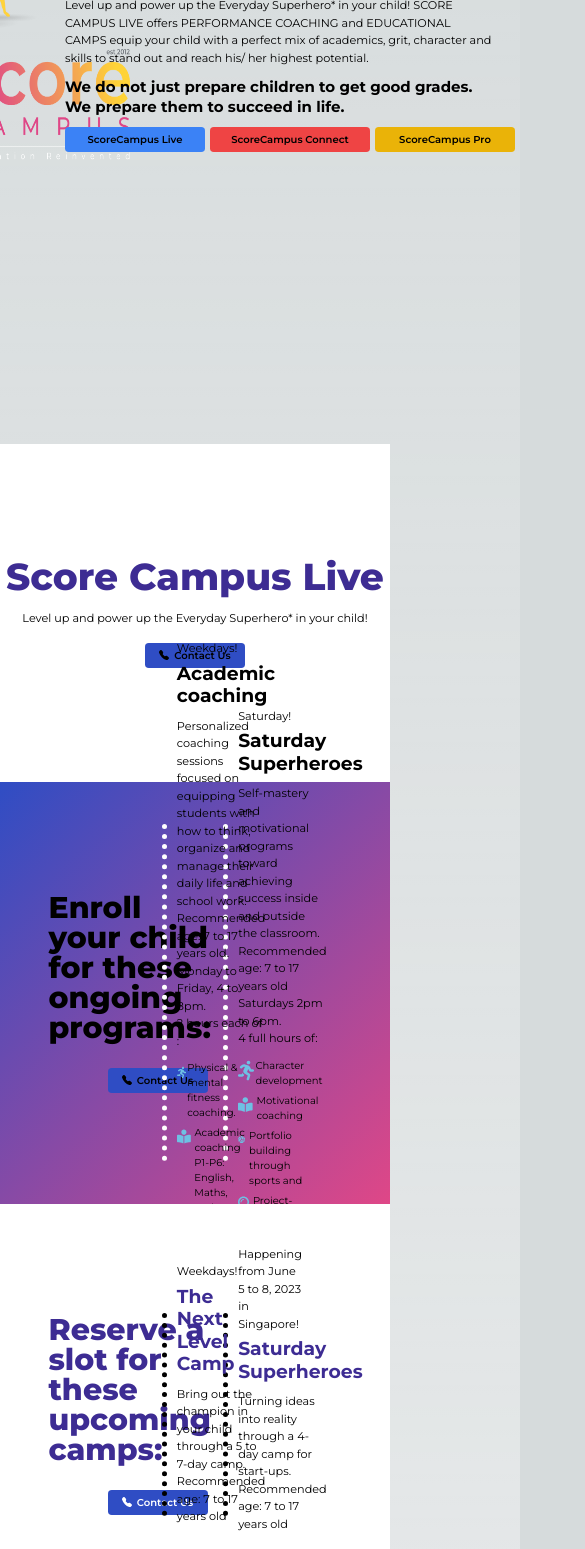
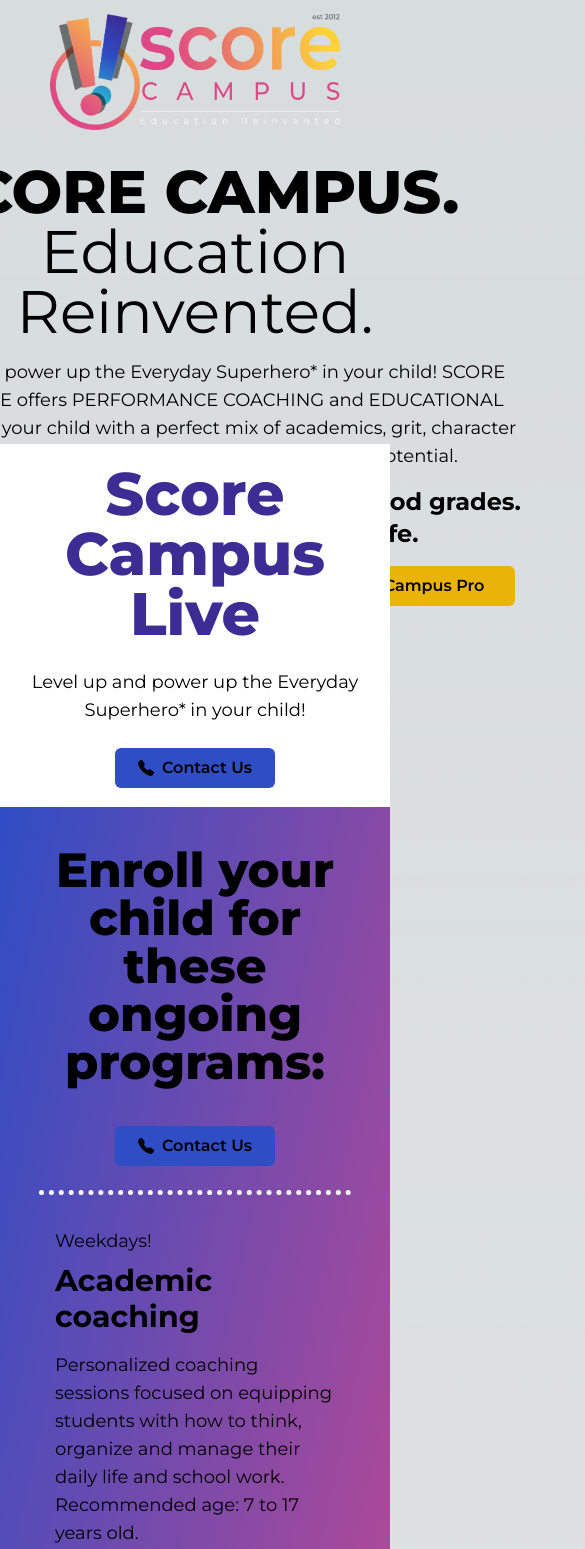
Before and after one commit to rif42/scorecampus_web_new, a Next.js app: page / in a window 390 px wide. Shown: the part 400-1949 px from the top of the page, 585 px wide, since content can reach past the window. Built offline with nearby package versions, Linux system fonts and the light colour scheme.

Commit message:
responsive mobile design done

```diff
--- a/src/app/globals.css
+++ b/src/app/globals.css
@@ -28,8 +28,8 @@
     rgb(var(--background-start-rgb));
 }
 
-@media screen and (max-width: 768px) {
+@media screen and (max-width: 767px) {
   :root{
-    font-size: 10px;
+    font-size: 16px;
   }
 }
--- a/src/app/page.tsx
+++ b/src/app/page.tsx
@@ -31,7 +31,7 @@
 
 function Form() {
   const handleSubmit = (e: React.FormEvent<HTMLFormElement>) => {
-    console.log(e, "form submitted")
+    console.log(e, "form submitted");
     e.preventDefault();
     // Add your form submission logic here
   };
@@ -85,7 +85,7 @@
         id="submit"
         type="submit"
         value="Submit"
-        className="mt-6 flex h-10 w-40 flex-row items-center justify-center rounded-md bg-[#2F4DC4] text-base font-semibold"
+        className="mt-10 flex h-10 w-40 flex-row items-center justify-center rounded-md bg-[#DF4787]  text-base font-semibold"
       />
     </form>
   );
@@ -95,17 +95,18 @@
   return (
     <main className="flex min-h-screen flex-col">
       <div className="flex h-[100vh] flex-col items-center justify-center text-center ">
-        <div className="flex min-w-[65rem] max-w-[50vw] place-content-center self-center ">
-          <div className="mr-10 flex w-[30%] flex-col place-content-center self-center">
+        <div className="flex min-w-[60rem] max-w-[50vw] flex-col place-content-center self-center lg:flex-row">
+          <div className="flex w-full flex-col place-content-center self-center lg:mr-10 lg:w-[30%]">
             <div className="flex justify-center align-middle">
               <Image
                 alt="Hero Image"
                 src="/images/heroes.png"
                 height={350}
                 width={350}
+                className="flex w-[60%]"
               />
             </div>
-            <div className="flex flex-row justify-around  align-middle ">
+            <div className="flex flex-row justify-center align-middle lg:justify-around ">
               <Image
                 alt="Scorecampus icon"
                 src="/images/sc-icon.png"
@@ -121,39 +122,41 @@
               />
             </div>
           </div>
-          <div className="flex w-[70%] flex-col place-content-center self-center pr-10 pt-8">
-            <h1 className="flex text-left text-6xl font-extrabold">
+          <div className="flex w-[70%] flex-col items-center self-center pt-8 lg:pr-10">
+            <h1 className="flex text-6xl font-extrabold lg:self-start">
               SCORE CAMPUS.
             </h1>
-            <h2 className="flex text-left text-6xl ">Education Reinvented.</h2>
-            <p className="flex pt-4 text-left text-lg">
+            <h2 className="flex text-6xl lg:self-start ">
+              Education Reinvented.
+            </h2>
+            <p className="flex pt-4 text-lg lg:text-left">
               Level up and power up the Everyday Superhero* in your child! SCORE
               CAMPUS LIVE offers PERFORMANCE COACHING and EDUCATIONAL CAMPS
               equip your child with a perfect mix of academics, grit, character
               and skills to stand out and reach his/ her highest potential.
             </p>
 
-            <p className="flex pt-4 text-left text-2xl font-bold">
+            <p className="flex pt-4 text-2xl font-bold lg:text-left">
               We do not just prepare children to get good grades. We prepare
               them to succeed in life.
             </p>
 
-            <div className="flex flex-row gap-2 self-start pt-4">
-              <button className="flex h-10 w-56 flex-col items-center justify-center rounded-md bg-blue-500 font-semibold">
+            <div className="flex flex-row gap-2 pt-4 lg:self-start">
+              <button className="flex h-10 w-52 flex-col items-center justify-center rounded-md bg-blue-500 font-semibold">
                 ScoreCampus Live
               </button>
-              <button className="flex h-10 w-64 flex-col items-center justify-center rounded-md bg-red-500 font-semibold">
+              <button className="flex h-10 w-52 flex-col items-center justify-center rounded-md bg-red-500 font-semibold">
                 ScoreCampus Connect
               </button>
-              <button className="flex h-10 w-56 flex-col items-center justify-center rounded-md bg-yellow-500 font-semibold">
+              <button className="flex h-10 w-52 flex-col items-center justify-center rounded-md bg-yellow-500 font-semibold">
                 ScoreCampus Pro
               </button>
             </div>
           </div>
         </div>
       </div>
-      <div className="flex h-[40vh] flex-col items-center justify-center bg-white text-center align-middle">
-        <h2 className="flex text-left text-6xl font-extrabold text-[#3D2C93]">
+      <div className="flex py-[5%] flex-col items-center justify-center bg-white text-center align-middle">
+        <h2 className="flex text-center text-6xl font-extrabold text-[#3D2C93]">
           Score Campus Live
         </h2>
         <p className="flex py-6 text-lg text-black">
@@ -164,15 +167,15 @@
         </button>
       </div>
 
-      <div className="flex h-[50vh] flex-row justify-center bg-gradient-to-br from-[#2f4dc4] to-[#df4787]">
-        <div className="flex h-[40vh] w-[50vw] flex-row justify-center place-self-center ">
-          <div className="flex w-[33%] flex-col items-center justify-center  px-4 align-middle text-5xl font-extrabold">
+      <div className="flex py-[10%] justify-center bg-gradient-to-br from-[#2f4dc4] to-[#df4787] ]">
+        <div className="flex w-[80%] flex-col justify-center place-self-center lg:flex-row lg:w-[60vw] ">
+          <div className="flex flex-col items-center justify-center px-4 text-center align-middle  text-5xl font-extrabold lg:w-[33%] lg:text-left">
             Enroll your child for these ongoing programs:
-            <button className="mt-10 flex h-10 w-40 flex-row items-center justify-center self-start rounded-md bg-[#2F4DC4] text-base font-semibold">
+            <button className="mb-6 mt-10 flex h-10 w-40 flex-row items-center justify-center self-center rounded-md bg-[#2F4DC4] text-base font-semibold lg:self-start">
               <BsFillTelephoneFill className="mr-2" /> Contact Us
             </button>
           </div>
-          <div className="flex w-[34%] flex-col items-start justify-center border-x-[5px] border-dotted border-white px-4">
+          <div className="flex flex-col items-start justify-center border-x-[0px] border-y-[5px] border-dotted border-white px-4 py-8 lg:w-[34%] lg:border-x-[5px] lg:border-y-[0px] lg:py-0">
             <p className="text-lg">Weekdays!</p>
             <h2 className="flex pt-2 text-3xl font-bold">Academic coaching</h2>
             <p className="pt-4 text-lg">
@@ -199,7 +202,7 @@
               <FaRegLightbulb className="mr-2" /> Sign Up
             </button>
           </div>
-          <div className="flex w-[33%] flex-col items-start justify-center px-4">
+          <div className="flex flex-col items-start justify-center border-b-[5px] border-dotted border-white px-4 py-8 lg:w-[33%] lg:border-b-[0px] lg:py-0">
             <p className="text-lg">Saturday!</p>
             <h2 className="flex pt-2 text-3xl font-bold">
               Saturday Superheroes
@@ -233,30 +236,32 @@
         </div>
       </div>
 
-      <div className="flex h-[50vh] flex-row justify-center bg-white">
-        <div className="flex h-[40vh] w-[50vw] flex-row items-center justify-center place-self-center">
-          <div className="flex w-[33%] flex-col items-center justify-center  px-4 align-middle text-5xl font-extrabold text-[#3D2C93]">
+      <div className="flex py-[8%] justify-center bg-white">
+        <div className="flex w-[80%] flex-col justify-center place-self-center lg:flex-row lg:w-[60vw] ">
+          <div className="flex py-12 flex-col items-center justify-center px-4 text-center align-middle  text-5xl font-extrabold text-[#3D2C93] lg:w-[33%] lg:text-left">
             Reserve a slot for these upcoming camps:
-            <button className="mt-10 flex h-10 w-40 flex-row items-center justify-center self-start rounded-md bg-[#2F4DC4] text-base font-semibold text-white">
-              <BsFillTelephoneFill className="mr-2 fill-white" /> Contact Us
+            <button className="mb-6 mt-10 flex h-10 w-40 flex-row items-center justify-center self-center rounded-md bg-[#2F4DC4] text-base font-semibold text-white lg:self-start">
+              <BsFillTelephoneFill className="mr-2" /> Contact Us
             </button>
           </div>
-          <div className="flex h-[60%] w-[34%] flex-col items-start justify-center border-x-[5px] border-dotted border-black px-4 text-black">
-            <p className="text-lg">Weekdays!</p>
+          <div className="flex flex-col items-start justify-center border-x-[0px] border-y-[5px] border-dotted border-black px-4 py-8 text-black lg:w-[34%] lg:border-x-[5px] lg:border-y-[0px] lg:py-0">
+            <p className="text-lg">
+              Happening from June 14 to 20, 2023 in Singapore & Malaysia!
+            </p>
             <h2 className="flex pt-2 text-3xl font-bold text-[#3D2C93]">
               The Next Level Camp
             </h2>
             <p className="pt-4 text-lg">
-              Bring out the champion in your child <br></br>
-              through a 5 to 7-day camp. <br></br>
+              Bring out the champion in your child through a 5 to 7-day camp.{" "}
+              <br></br>
               Recommended age: 7 to 17 years old <br></br>
             </p>
-            <button className="mt-10 flex h-10 w-36 flex-row items-center justify-center self-start rounded-md bg-[#DF4787]  font-semibold text-white">
+            <button className="mt-10 flex h-10 w-36 flex-row items-center justify-center self-start rounded-md bg-[#DF4787] font-semibold  text-white">
               <FaRegLightbulb className="mr-2" /> Sign Up
             </button>
           </div>
-          <div className="flex w-[33%] flex-col items-start justify-center px-4 text-black">
-            <p className="text-lg ">
+          <div className="flex flex-col items-start justify-center border-b-[5px] border-dotted border-black px-4 py-8 text-black lg:w-[33%] lg:border-b-[0px] lg:py-0">
+            <p className="text-lg">
               Happening from June 5 to 8, 2023 in Singapore!
             </p>
             <h2 className="flex pt-2 text-3xl font-bold text-[#3D2C93]">
@@ -267,38 +272,40 @@
               <br></br>
               Recommended age: 7 to 17 years old <br></br>
             </p>
-            <button className="mt-10 flex h-10 w-36 flex-row items-center justify-center self-start rounded-md bg-[#DF4787]  font-semibold text-white">
+
+            <button className="mt-10 flex h-10 w-36 flex-row items-center justify-center self-start rounded-md bg-[#DF4787] font-semibold  text-white">
               <FaRegLightbulb className="mr-2" /> Sign Up
             </button>
           </div>
         </div>
       </div>
 
-      <div className="flex h-[50vh] flex-row justify-center bg-gradient-to-br from-[#2f4dc4] to-[#df4787]">
-        <div className="flex h-[40vh] w-[50vw] flex-row items-center justify-center place-self-center ">
-          <div className="flex w-[33%] flex-col items-center justify-center px-4 align-middle text-5xl font-extrabold">
+      <div className="flex py-[7%] justify-center bg-gradient-to-br from-[#2f4dc4] to-[#df4787] ">
+        <div className="flex w-[80%] flex-col justify-center place-self-center lg:flex-row lg:w-[60vw] ">
+          <div className="flex flex-col items-center justify-center px-4 text-center align-middle  text-5xl font-extrabold lg:w-[33%] lg:text-left">
             Our other programs and platforms:
-            <button className="mt-10 flex h-10 w-40 flex-row items-center justify-center self-start rounded-md bg-[#2F4DC4] text-base font-semibold">
+            <button className="mb-6 mt-10 flex h-10 w-40 flex-row items-center justify-center self-center rounded-md bg-[#2F4DC4] text-base font-semibold lg:self-start">
               <BsFillTelephoneFill className="mr-2" /> Contact Us
             </button>
           </div>
-          <div className="flex h-[50%] w-[34%] flex-col items-start justify-center border-x-[5px] border-dotted border-white px-4">
+          <div className="flex flex-col items-start justify-center border-x-[0px] border-y-[5px] border-dotted border-white px-4 py-8 lg:w-[34%] lg:border-x-[5px] lg:border-y-[0px] lg:py-0">
             <h2 className="flex pt-2 text-3xl font-bold">
               Score Campus Connect
             </h2>
             <p className="pt-4 text-lg">
-              Your one-stop shop for online learning management systems
+              Your one-stop shop for online learning management systems{" "}
+              <br></br>
             </p>
-            <div className="flex flex-row items-start gap-4">
-              <button className="mt-10 flex h-10 w-40 flex-row items-center justify-center self-start rounded-md bg-[#DF4787]  font-semibold">
+            <div className="mt-10 flex w-full flex-row flex-wrap gap-2">
+              <button className="flex h-10 w-40 flex-row items-center justify-center rounded-md bg-[#DF4787]  font-semibold">
                 <FaRegLightbulb className="mr-2" /> Get Lets Flip
               </button>
-              <button className="mt-10 flex h-10 w-36 flex-row items-center justify-center self-start rounded-md bg-[#3D2C93]  font-semibold">
+              <button className="flex h-10 w-36 flex-row items-center justify-center rounded-md bg-[#3D2C93]  font-semibold">
                 <FaRegLightbulb className="mr-2" /> SC Portal
               </button>
             </div>
           </div>
-          <div className="flex w-[33%] flex-col items-start justify-center px-4">
+          <div className="flex flex-col items-start justify-center border-b-[5px] border-dotted border-white px-4 py-8 lg:w-[33%] lg:border-b-[0px] lg:py-0">
             <h2 className="flex pt-2 text-3xl font-bold">Score Campus Pro</h2>
             <p className="pt-4 text-lg">
               Programs for teachers and aspiring education superheroes
@@ -310,15 +317,16 @@
         </div>
       </div>
 
-      <div className="flex h-[50vh] items-center justify-center bg-white">
-        <div className="flex h-[65%] w-[50%] flex-row ">
-          <div className="flex w-[50%] flex-col items-center ">
+
+      <div className="flex py-[7%] items-center justify-center bg-white">
+        <div className="flex h-[65%] lg:w-[50%] items-center flex-col lg:flex-row ">
+          <div className="flex w-[70%] flex-col items-center ">
             <Image
               alt="Hero Image"
               src="/images/heroes2.png"
               height={350}
               width={350}
-              className="flex"
+              className="flex h-[60%] w-[60%]"
             />
             <p className="flex flex-row pt-2 text-center text-sm text-black">
               At Score Campus, we believe that academic excellence does NOT
@@ -327,8 +335,8 @@
               and brings out the superhero in each child.
             </p>
           </div>
-          <div className="flex w-[50%] flex-col justify-center  pl-2">
-            <h2 className="flex pt-2 text-5xl font-extrabold text-[#3D2C93]">
+          <div className="flex w-[70%] flex-col justify-center  pl-2">
+            <h2 className="flex pt-2 text-5xl lg:text-left text-center font-extrabold text-[#3D2C93]">
               Support your child to the fullest.
             </h2>
             <p className="flex flex-row py-4 text-black">
@@ -351,32 +359,32 @@
               <IoIosCheckmarkCircleOutline className="mr-1.5 h-[23px] w-[23px] fill-[#3D2C93]" />{" "}
               Gain Socio-Emotional Balance, Mental Strength, & Fitness
             </p>
-            <button className="mt-5 flex h-10 w-40 flex-row items-center justify-center self-start rounded-md bg-[#2F4DC4] text-base font-semibold">
+            <button className="my-5 flex h-10 w-40 flex-row items-center justify-center self-start rounded-md bg-[#2F4DC4] text-base font-semibold">
               <BsFillTelephoneFill className="mr-2" /> Contact Us
             </button>
           </div>
         </div>
       </div>
 
-      <div className="flex h-[40vh] flex-col items-center justify-center bg-gradient-to-br from-[#2f4dc4] to-[#df4787] align-middle">
-        <h2 className="flex pt-2 text-5xl font-bold">
+      <div className="flex py-[5%] flex-col items-center justify-center bg-gradient-to-br from-[#2f4dc4] to-[#df4787] align-middle">
+        <h2 className="flex pt-2 text-5xl text-center font-bold">
           “The highest form of research is essentially play.”
         </h2>
         <p className="pt-4 text-2xl">~ N. V. Scarfe, education researcher</p>
       </div>
 
-      <div className="flex h-[50vh] items-center justify-center bg-white">
-        <div className="flex h-[65%] w-[40%] flex-row ">
+      <div className="flex py-[5%] items-center justify-center bg-white">
+        <div className="flex py-10 h-[65%] w-[80%] lg:w-[40%] flex-col items-center lg:flex-row ">
           <div className="flex h-full w-[50%] flex-col items-center pr-2">
             <div id="map" className="h-[100%] w-[100%] bg-red-300">
-              {/* <MapIntegration /> */}
+              {/* <MapIntegration /> */}maps placeholder
             </div>
           </div>
-          <div className="flex w-[50%] flex-col justify-center pl-2">
-            <h2 className="flex pt-2 text-5xl font-extrabold text-[#3D2C93]">
+          <div className="flex lg:w-[50%] flex-col justify-center pl-2">
+            <h2 className="flex pt-2 lg:text-left text-center text-5xl font-extrabold text-[#3D2C93]">
               The Score Campus Headquarters
             </h2>
-            <p className="flex flex-row py-4 text-black">
+            <p className="flex flex-row py-4 text-black lg:text-left text-center">
               The Score Campus Headquarters is built for students by students- a
               space for inspiration, natural learning and excellence. It is one
               big educational playground where lessons permeate every corner.{" "}
@@ -384,19 +392,19 @@
               Students come in excited to explore, experiment, dissect,
               synthesize and put into action abstract lessons learned in school.
             </p>
-            <button className="mt-5 flex h-10 w-40 flex-row items-center justify-center self-start rounded-md bg-[#2F4DC4] text-base font-semibold">
+            <button className="mt-5 flex h-10 w-40 lg:self-start self-center flex-row items-center justify-center self-start rounded-md bg-[#2F4DC4] text-base font-semibold">
               <BsFillTelephoneFill className="mr-2" /> Contact Us
             </button>
           </div>
         </div>
       </div>
 
-      <div className="bg-saturdaysuperheroes flex h-[60vh] flex-col items-center justify-center bg-white bg-cover bg-center ">
-        <div className="flex w-[50%] flex-col pr-10">
+      <div className="flex py-[5%] flex-col items-center justify-center bg-white bg-saturdaysuperheroes bg-cover bg-right ">
+        <div className="flex w-[80%] lg:w-[50%] flex-col py-10 pr-10">
           <h2 className="flex text-left text-5xl font-extrabold text-white">
             What makes us different?
           </h2>
-          <p className="flex flex-row pt-4 text-left text-white">
+          <p className="flex flex-row pt-4 text-left lg:text-base text-lg text-white">
             We start at an early age – we accept students as young as 7!{" "}
             <br></br>
             As classes get harder, it is important to address challenges early
@@ -433,14 +441,14 @@
         </div>
       </div>
 
-      <div className="flex h-[60vh] flex-col items-center justify-center bg-white bg-cover ">
-        <div className="flex w-[50%] flex-col items-center justify-center pr-10 align-middle">
-          <h2 className="flex text-center text-6xl font-extrabold text-black">
+      <div className="flex py-[5%] flex-col items-center justify-center bg-white bg-cover ">
+        <div className="flex w-[80%] lg:w-[45%] flex-col items-center justify-center align-middle">
+          <h2 className="flex text-center text-6xl pb-4 font-extrabold text-black">
             What parents and kids have to say about Score Campus
           </h2>
           <div className="flex flex-row">
             <FaQuoteLeft className="mr-8 h-20 w-40 fill-gray-300" />
-            <p className="flex flex-col pt-4 text-center text-black">
+            <p className="flex flex-col pt-4 lg:text-base text-lg text-center text-black">
               I am going to be honest here. Working with the coaches of Score
               Campus was a challenge. Matthew got 5/100 for all his subjects
               when I brought him there the first time. Matthew was on medication
@@ -452,7 +460,7 @@
               do this? He replied, “The coaches built me a table to stand and do
               my work. Every time I got a right answer, he gave hugs, high fives
               and the genius cookie!” <br></br>
-              <span className="pt-4 text-lg text-black">
+              <span className="pt-4 lg:text-lg text-xl text-black">
                 - Serene, Mother of Matthew
               </span>
             </p>
@@ -461,7 +469,7 @@
 
           <div className="flex flex-row">
             <FaQuoteLeft className="mr-8 h-20 w-40 fill-gray-300" />
-            <p className="flex flex-col pt-4 text-center text-black">
+            <p className="flex flex-col pt-4 lg:text-base text-lg text-center text-black">
               They have a method. It involves, inpiration, independence and
               trust. You just have to trust them. My kid was in the 30s to 40s
               range and I was losing my mind. The coaches didnt over promise.
@@ -472,7 +480,7 @@
               Not only that, she went to Express. If you are a parent with a kid
               struggling in Primary 5 or PSLE, bring them to Score Campus.{" "}
               <br></br>
-              <span className="pt-4 text-lg text-black">
+              <span className="pt-4 lg:text-lg text-xl text-black">
                 - Mary, Mother of Liz.
               </span>
             </p>
@@ -484,8 +492,8 @@
         </div>
       </div>
 
-      <div className="bg-educationsupport flex h-[80vh] flex-col items-center justify-center bg-cover bg-center">
-        <div className="mr-[30%] flex w-[30%] flex-col">
+      <div className="flex py-[5%] flex-col items-center justify-center bg-educationsupport bg-cover bg-right">
+        <div className="lg:mr-[30%] flex w-[80%] lg:w-[35%] flex-col">
           <h2 className="flex text-4xl font-extrabold text-white">
             Let Score Campus be your PARTNER in raising self-sufficient, happy,
             and successful children.
@@ -503,7 +511,7 @@
               src="/images/dave.jpg"
               height={350}
               width={350}
-              className="h-20 w-20 rounded-full object-cover "
+              className="h-[30%] w-[30%] lg:h-28 lg:w-28 rounded-full object-cover "
             />
             <p className="flex flex-col pl-2 text-white">
               JUNIORS AGE 7-11 Coach Dave: <br></br> +6590402225
@@ -513,7 +521,7 @@
               src="/images/Ira.jpg"
               height={350}
               width={350}
-              className="ml-8 h-20 w-20 rounded-full object-cover"
+              className="ml-8 h-[30%] w-[30%] lg:h-28 lg:w-28 rounded-full object-cover"
             />
             <p className="flex flex-col pl-2 text-white">
               SENIORS AGE 11-17 Coach Ira: <br></br> +6591822117
@@ -523,24 +531,41 @@
         </div>
       </div>
 
-      <div className="flex h-[40vh] flex-row items-center justify-center bg-gradient-to-br from-[#2f4dc4] to-[#df4787] align-middle">
+      <div className="flex py-[2%] flex-row items-center justify-center bg-gradient-to-br from-[#2f4dc4] to-[#df4787] align-middle">
         <Image
           alt="Hero Image"
           src="/images/heroes.png"
           height={350}
           width={350}
         />
-        <div className="w-[40%] flex flex-col">
+        <div className="flex w-[30%] flex-col">
           <Image
             alt="Hero Image"
             src="/images/sc-icon-2.png"
             height={100}
             width={200}
           />
-        <p><span className="text-2xl font-bold text-[#DF4787]">*Everyday Superhero</span> noun [C];</p>
-        <p>Inspired people with intelligence, resilience, compassion and a strong will to succeed and make this a better world for everyone.</p>
-        <p><span className="text-2xl font-bold text-[#DF4787]">*Everyday Superhero</span> noun [C];</p>
-        <p>Inspired teachers making a positive change in the educational system and the lives of each student so they may blossom into Everyday Superheroes.</p>
+          <p>
+            <span className="text-2xl font-bold text-[#DF4787]">
+              *Everyday Superhero
+            </span>{" "}
+            noun [C];
+          </p>
+          <p>
+            Inspired people with intelligence, resilience, compassion and a
+            strong will to succeed and make this a better world for everyone.
+          </p>
+          <p>
+            <span className="text-2xl font-bold text-[#DF4787]">
+              *Everyday Superhero
+            </span>{" "}
+            noun [C];
+          </p>
+          <p>
+            Inspired teachers making a positive change in the educational system
+            and the lives of each student so they may blossom into Everyday
+            Superheroes.
+          </p>
         </div>
       </div>
     </main>
```
Lines whose indentation alone changed are shown as unchanged.
